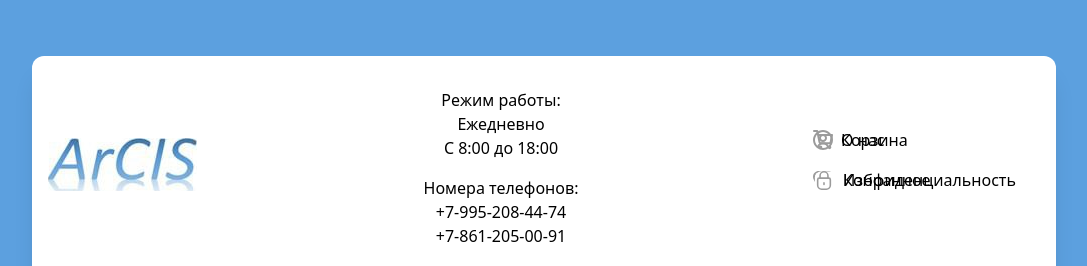
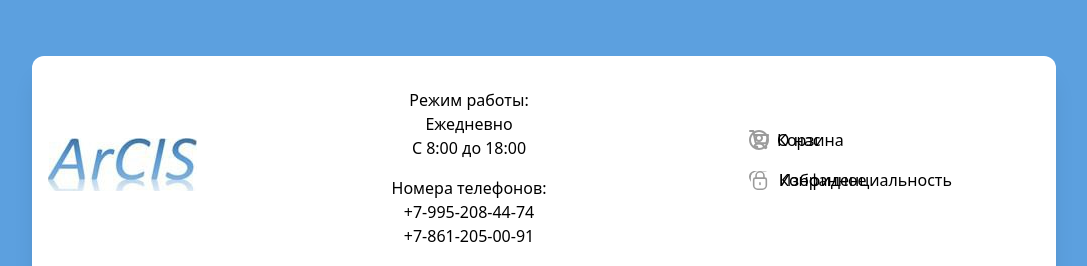
Before and after one commit to Lexa3940/arcis, a Vue app: page / in a window 1280 px wide. Shown: the top 266 px of the page, without its empty margins (96-1183 px from the left). Built offline with nearby package versions, Linux system fonts and the light colour scheme; no server answers.

Commit message:
Update Header.vue

```diff
--- a/src/components/Header.vue
+++ b/src/components/Header.vue
@@ -122,6 +122,7 @@ const emit = defineEmits(['openDrawer'])
     justify-content: space-between;
     align-items: center;
     margin-top: 0.5rem;
+    margin-right: 5rem;
   }
 
   .nav-column {
```
